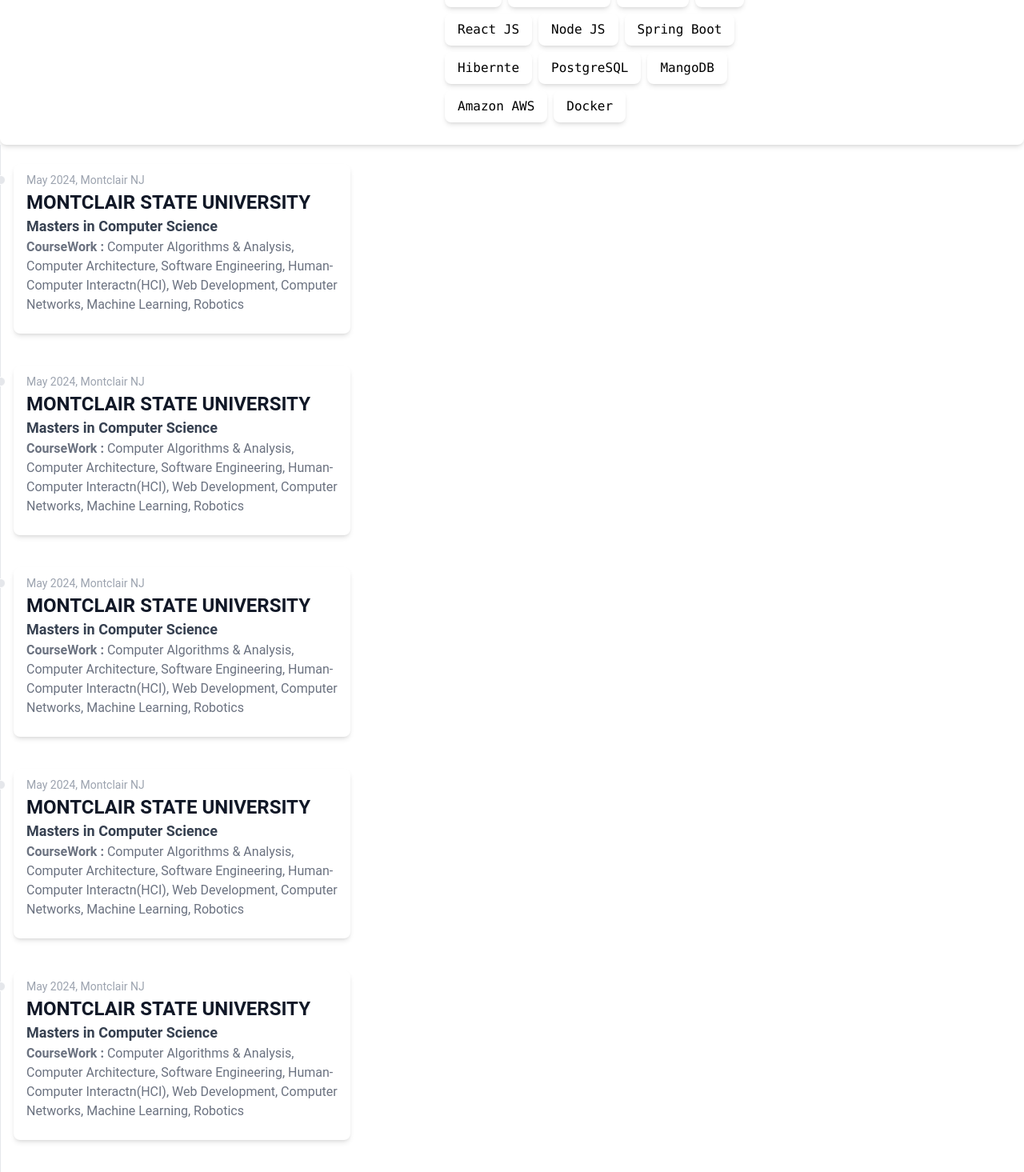
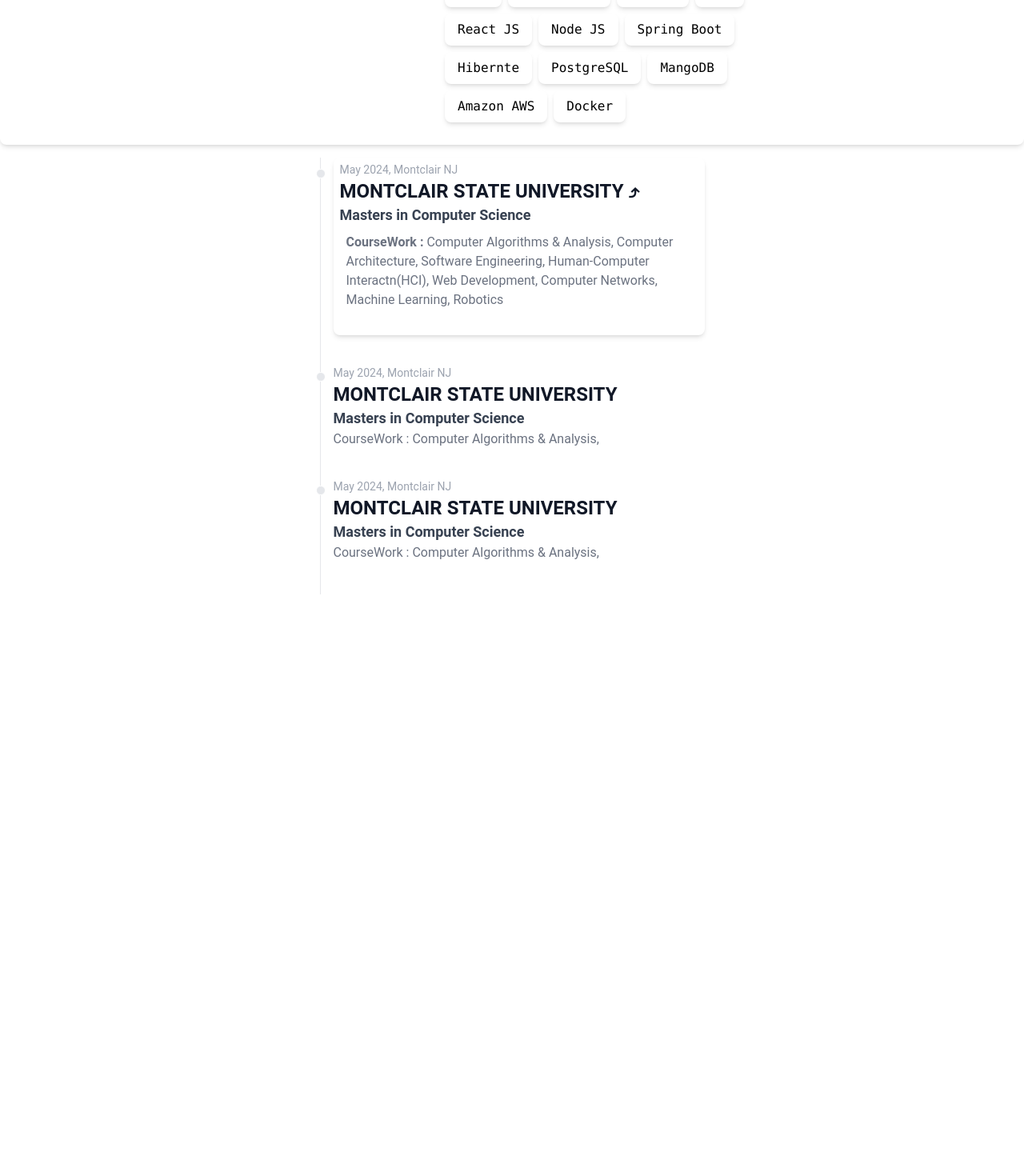
Before and after one commit to brkuhgk/my-portfolio, a React (Create React App) app: page / in a window 1280 px wide. Shown: the part 275-1740 px from the top of the page at 80% size. After the commit the page ends 1034 px from the top, so only its background shows below. Built offline with nearby package versions, Linux system fonts and the light colour scheme.

Commit message:
Update education.jsx

```diff
--- a/src/components/Education.jsx
+++ b/src/components/Education.jsx
@@ -1,109 +1,58 @@
 export default function Education() {
   return (
     <>
- <div className="flex items-start justify-center">
+      <div className="flex items-start justify-center p-4">
+        <div className="relative border-s border-gray-200 dark:border-gray-700">
+          <div class="mb-10 ms-4 bg-white rounded-lg shadow-md p-2">
+            <div className="absolute w-3 h-3 bg-gray-200 rounded-full mt-1.5 -start-1.5 border border-white dark:border-gray-900 dark:bg-gray-700"></div>
+            <div className="mb-1 text-sm font-normal leading-none text-gray-400 dark:text-gray-500">
+              May 2024, Montclair NJ
+            </div>
+            <div className="text-2xl font-bold text-gray-900 dark:text-white font">
+            <a href="http://google.com"> MONTCLAIR STATE UNIVERSITY ⤴</a>
 
-<ol className="relative border-s border-gray-200 dark:border-gray-700">
-
-    <li class="mb-10 ms-4 mt-6">
-        <div className="px-4 py-2 bg-white rounded-lg shadow-md w-1/3">
+            </div>
+            <div className="text-lg font-semibold text-gray-700 dark:text-white">
+              Masters in Computer Science
+            </div>
+            <div className="mb-4 text-base font-normal text-gray-500 dark:text-gray-400">
+                <div className="p-2 max-w-md mx-auto">
+                <strong>CourseWork : </strong>Computer Algorithms & Analysis, Computer Architecture, Software Engineering, Human-Computer Interactn(HCI), Web Development, Computer Networks, Machine Learning, Robotics
+                </div>
+            </div>
+          </div>
+          <div class="mb-10 ms-4">
             <div className="absolute w-3 h-3 bg-gray-200 rounded-full mt-1.5 -start-1.5 border border-white dark:border-gray-900 dark:bg-gray-700"></div>
-        <time className="mb-1 text-sm font-normal leading-none text-gray-400 dark:text-gray-500">
+            <div className="mb-1 text-sm font-normal leading-none text-gray-400 dark:text-gray-500">
               May 2024, Montclair NJ
-            </time>
-        <h3 className="text-2xl font-bold text-gray-900 dark:text-white font">
+            </div>
+            <div className="text-2xl font-bold text-gray-900 dark:text-white font">
               MONTCLAIR STATE UNIVERSITY
-            </h3>
-        <h3 className="text-lg font-semibold text-gray-700 dark:text-white">
+            </div>
+            <div className="text-lg font-semibold text-gray-700 dark:text-white">
               Masters in Computer Science
-            </h3>
-        <p className="mb-4 text-base font-normal text-gray-500 dark:text-gray-400">
-            <strong>CourseWork : </strong>Computer Algorithms & Analysis, Computer Architecture, Software Engineering, Human-Computer Interactn(HCI), Web Development, Computer Networks, Machine Learning, Robotics
-
-        </p>
             </div>
-
-    </li>
-    <li class="mb-10 ms-4">
-        <div className="px-4 py-2 bg-white rounded-lg shadow-md w-1/3">
+            <div className="mb-4 text-base font-normal text-gray-500 dark:text-gray-400">
+              CourseWork : Computer Algorithms & Analysis,
+            </div>
+          </div>
+          <div class="mb-10 ms-4">
             <div className="absolute w-3 h-3 bg-gray-200 rounded-full mt-1.5 -start-1.5 border border-white dark:border-gray-900 dark:bg-gray-700"></div>
-        <time className="mb-1 text-sm font-normal leading-none text-gray-400 dark:text-gray-500">
+            <div className="mb-1 text-sm font-normal leading-none text-gray-400 dark:text-gray-500">
               May 2024, Montclair NJ
-            </time>
-        <h3 className="text-2xl font-bold text-gray-900 dark:text-white font">
+            </div>
+            <div className="text-2xl font-bold text-gray-900 dark:text-white font">
               MONTCLAIR STATE UNIVERSITY
-            </h3>
-        <h3 className="text-lg font-semibold text-gray-700 dark:text-white">
+            </div>
+            <div className="text-lg font-semibold text-gray-700 dark:text-white">
               Masters in Computer Science
-            </h3>
-        <p className="mb-4 text-base font-normal text-gray-500 dark:text-gray-400">
-            <strong>CourseWork : </strong>Computer Algorithms & Analysis, Computer Architecture, Software Engineering, Human-Computer Interactn(HCI), Web Development, Computer Networks, Machine Learning, Robotics
-
-        </p>
             </div>
-
-    </li>
-    <li class="mb-10 ms-4">
-        <div className="px-4 py-2 bg-white rounded-lg shadow-md w-1/3">
-        <div className="absolute w-3 h-3 bg-gray-200 rounded-full mt-1.5 -start-1.5 border border-white dark:border-gray-900 dark:bg-gray-700"></div>
-        <time className="mb-1 text-sm font-normal leading-none text-gray-400 dark:text-gray-500">
-            May 2024, Montclair NJ
-            </time>
-        <h3 className="text-2xl font-bold text-gray-900 dark:text-white font">
-            MONTCLAIR STATE UNIVERSITY
-            </h3>
-        <h3 className="text-lg font-semibold text-gray-700 dark:text-white">
-            Masters in Computer Science
-            </h3>
-        <p className="mb-4 text-base font-normal text-gray-500 dark:text-gray-400">
-            <strong>CourseWork : </strong>Computer Algorithms & Analysis, Computer Architecture, Software Engineering, Human-Computer Interactn(HCI), Web Development, Computer Networks, Machine Learning, Robotics
-
-        </p>
+            <div className="mb-4 text-base font-normal text-gray-500 dark:text-gray-400">
+              CourseWork : Computer Algorithms & Analysis,
             </div>
-
-    </li>
-    <li class="mb-10 ms-4">
-        <div className="px-4 py-2 bg-white rounded-lg shadow-md w-1/3">
-        <div className="absolute w-3 h-3 bg-gray-200 rounded-full mt-1.5 -start-1.5 border border-white dark:border-gray-900 dark:bg-gray-700"></div>
-        <time className="mb-1 text-sm font-normal leading-none text-gray-400 dark:text-gray-500">
-            May 2024, Montclair NJ
-            </time>
-        <h3 className="text-2xl font-bold text-gray-900 dark:text-white font">
-            MONTCLAIR STATE UNIVERSITY
-            </h3>
-        <h3 className="text-lg font-semibold text-gray-700 dark:text-white">
-            Masters in Computer Science
-            </h3>
-        <p className="mb-4 text-base font-normal text-gray-500 dark:text-gray-400">
-            <strong>CourseWork : </strong>Computer Algorithms & Analysis, Computer Architecture, Software Engineering, Human-Computer Interactn(HCI), Web Development, Computer Networks, Machine Learning, Robotics
-
-        </p>
           </div>
-
-    </li>
-    <li class="mb-10 ms-4">
-        <div className="px-4 py-2 bg-white rounded-lg shadow-md w-1/3">
-        <div className="absolute w-3 h-3 bg-gray-200 rounded-full mt-1.5 -start-1.5 border border-white dark:border-gray-900 dark:bg-gray-700"></div>
-        <time className="mb-1 text-sm font-normal leading-none text-gray-400 dark:text-gray-500">
-            May 2024, Montclair NJ
-            </time>
-        <h3 className="text-2xl font-bold text-gray-900 dark:text-white font">
-            MONTCLAIR STATE UNIVERSITY
-            </h3>
-        <h3 className="text-lg font-semibold text-gray-700 dark:text-white">
-            Masters in Computer Science
-            </h3>
-        <p className="mb-4 text-base font-normal text-gray-500 dark:text-gray-400">
-            <strong>CourseWork : </strong>Computer Algorithms & Analysis, Computer Architecture, Software Engineering, Human-Computer Interactn(HCI), Web Development, Computer Networks, Machine Learning, Robotics
-
-        </p>
         </div>
-
-    </li>
-
-</ol>
       </div>
-
     </>
   );
 }
```
Lines whose indentation alone changed are shown as unchanged.
